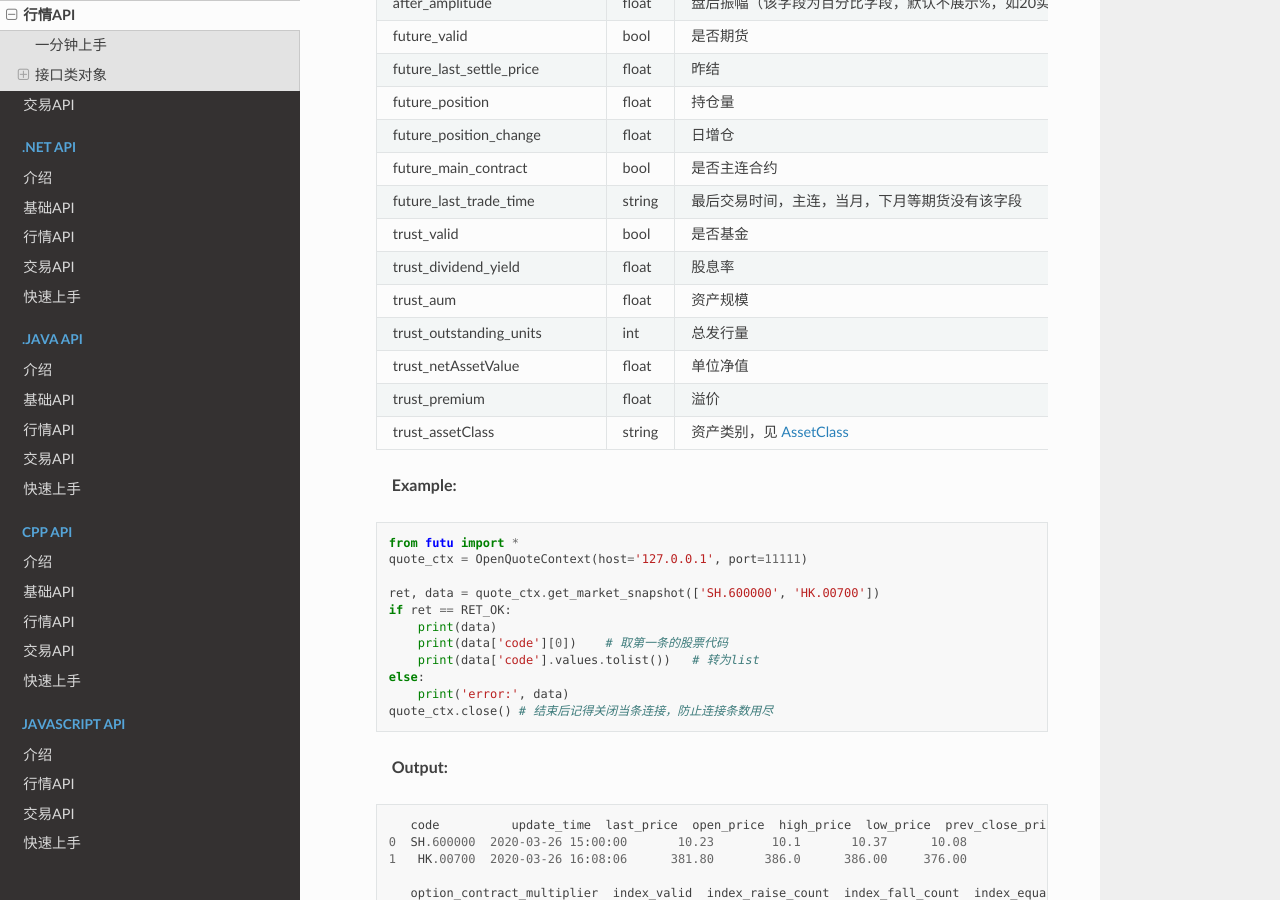
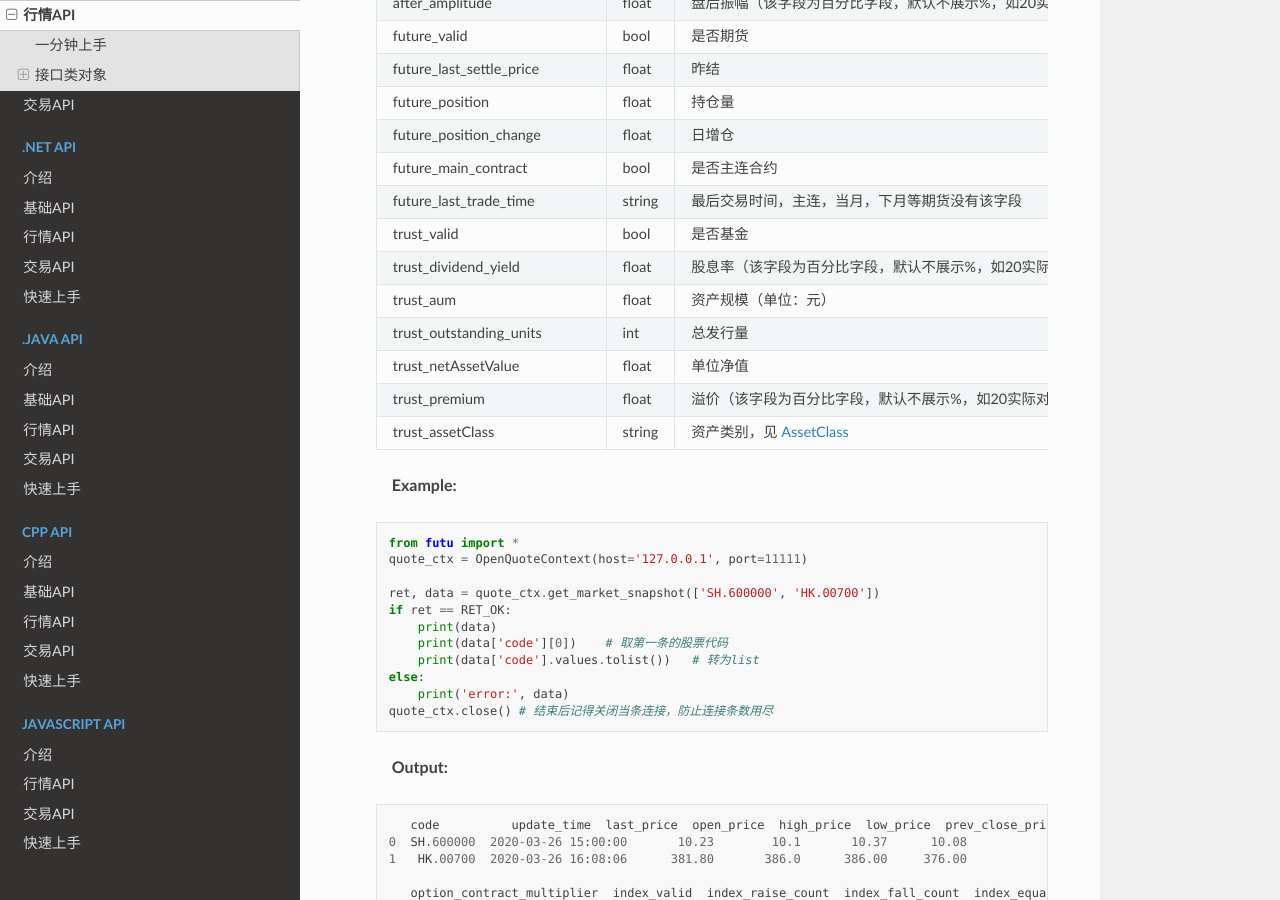
Before and after one commit to FutunnOpen/futu-api-doc, a Sphinx documentation site: the page built from doc_maker/source/api/Quote_API.rst, in a window 1280 px wide and 900 px high, scrolled down 11322 px. Built offline with Sphinx 7.4.7 and the Read the Docs theme 2.0.0, drawn with Linux system fonts in a browser that asks for light colours; some of the changed text lies outside the part shown.

Commit message:
fix API文档新增备注：  trust_dividend_yield 和 trust_premium 新增 （该字段为百分比字段，默认不展示%，如20实际对应20%。） total_market_val 和 circular_market_val 和 trust_aum 新增  (单位：元)

```diff
--- a/doc_maker/source/api/Quote_API.rst
+++ b/doc_maker/source/api/Quote_API.rst
@@ -450,13 +450,13 @@
  listing_date                       str            上市日期 (yyyy-MM-dd)
  equity_valid                       bool           是否正股（为true时以下正股相关字段才有合法数值）
  issued_shares                      int            发行股本
- total_market_val                   float          总市值
+ total_market_val                   float          总市值（单位：元）
  net_asset                          int            资产净值
  net_profit                         int            净利润
  earning_per_share                  float          每股盈利
  outstanding_shares                 int            流通股本
  net_asset_per_share                float          每股净资产
- circular_market_val                float          流通市值
+ circular_market_val                float          流通市值（单位：元）
  ey_ratio                           float          收益率（该字段为比例字段，默认不展示%）
  pe_ratio                           float          市盈率（该字段为比例字段，默认不展示%）
  pb_ratio                           float          市净率（该字段为比例字段，默认不展示%）
@@ -562,11 +562,11 @@
  future_main_contract               bool           是否主连合约
  future_last_trade_time             string         最后交易时间，主连，当月，下月等期货没有该字段
  trust_valid                        bool           是否基金
- trust_dividend_yield               float          股息率
- trust_aum                          float          资产规模
+ trust_dividend_yield               float          股息率（该字段为百分比字段，默认不展示%，如20实际对应20%。）
+ trust_aum                          float          资产规模（单位：元）
  trust_outstanding_units            int            总发行量
  trust_netAssetValue                float          单位净值
- trust_premium                      float          溢价
+ trust_premium                      float          溢价（该字段为百分比字段，默认不展示%，如20实际对应20%。）
  trust_assetClass                   string         资产类别，见 AssetClass_
  ===============================   =============   ===================================================================
 
--- a/doc_maker/source/protocol/quote_protocol.rst
+++ b/doc_maker/source/protocol/quote_protocol.rst
@@ -849,12 +849,12 @@
 	message EquitySnapshotExData
 	{
 		required int64 issuedShares = 1; // 发行股本,即总股本
-		required double issuedMarketVal = 2; // 总市值 =总股本*当前价格
+		required double issuedMarketVal = 2; // 总市值 =总股本*当前价格（单位：元）
 		required double netAsset = 3; // 资产净值
 		required double netProfit = 4; // 盈利（亏损）
 		required double earningsPershare = 5; // 每股盈利
 		required int64 outstandingShares = 6; // 流通股本
-		required double outstandingMarketVal = 7; // 流通市值 =流通股本*当前价格
+		required double outstandingMarketVal = 7; // 流通市值 =流通股本*当前价格（单位：元）
 		required double netAssetPershare = 8; // 每股净资产
 		required double eyRate = 9; // 收益率（该字段为百分比字段，默认不展示%，如20实际对应20%，如20实际对应20%）
 		required double peRate = 10; // 市盈率
@@ -955,7 +955,7 @@
 	message TrustSnapshotExData
 	{
 		required double dividendYield = 1; //股息率（该字段为百分比字段，默认不展示%，如20实际对应20%）
-		required double aum = 2; //资产规模
+		required double aum = 2; //资产规模（单位：元）
 		required int64 outstandingUnits = 3; //总发行量
 		required double netAssetValue = 4; //单位净值
 		required double premium = 5; //溢价（该字段为百分比字段，默认不展示%，如20实际对应20%）
```
